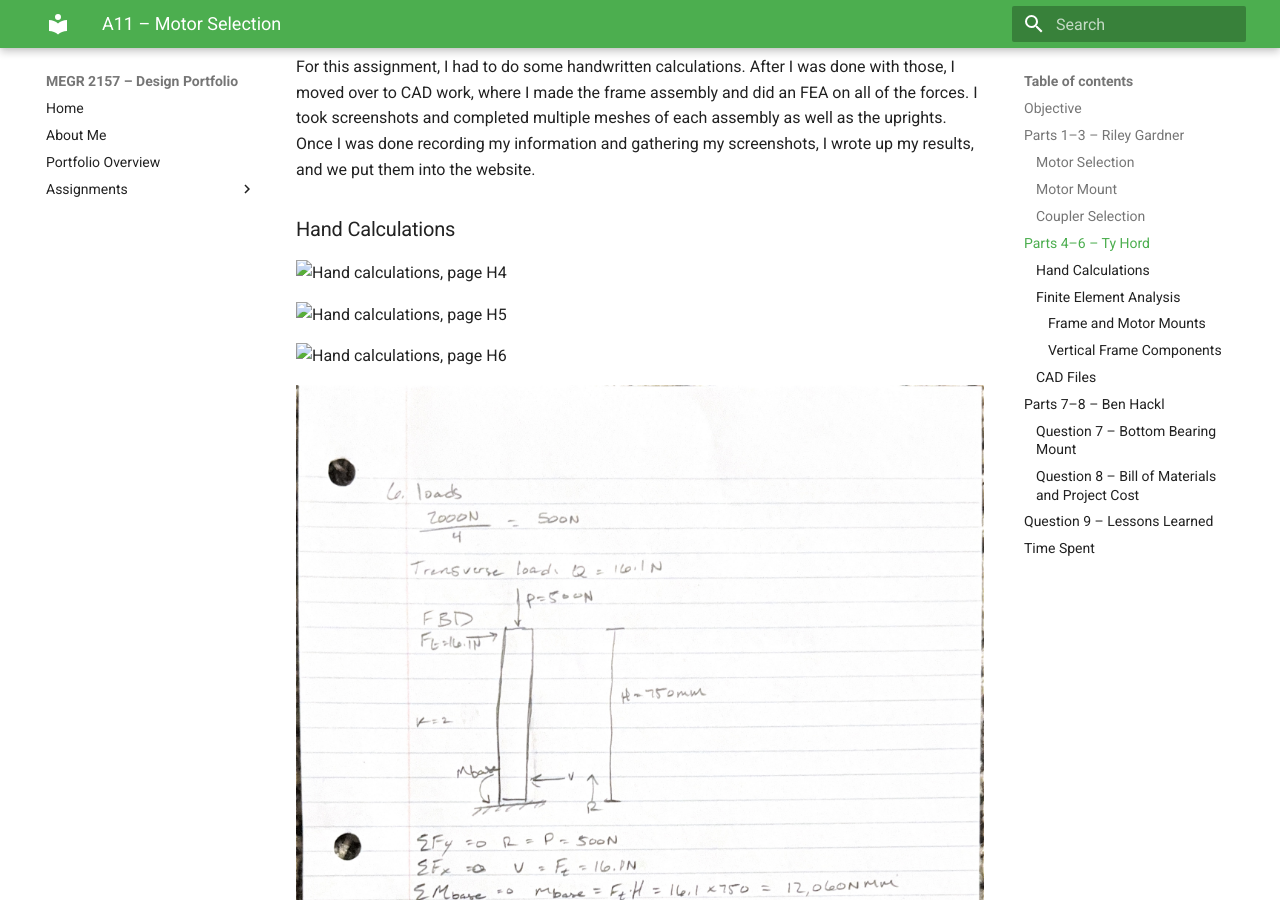
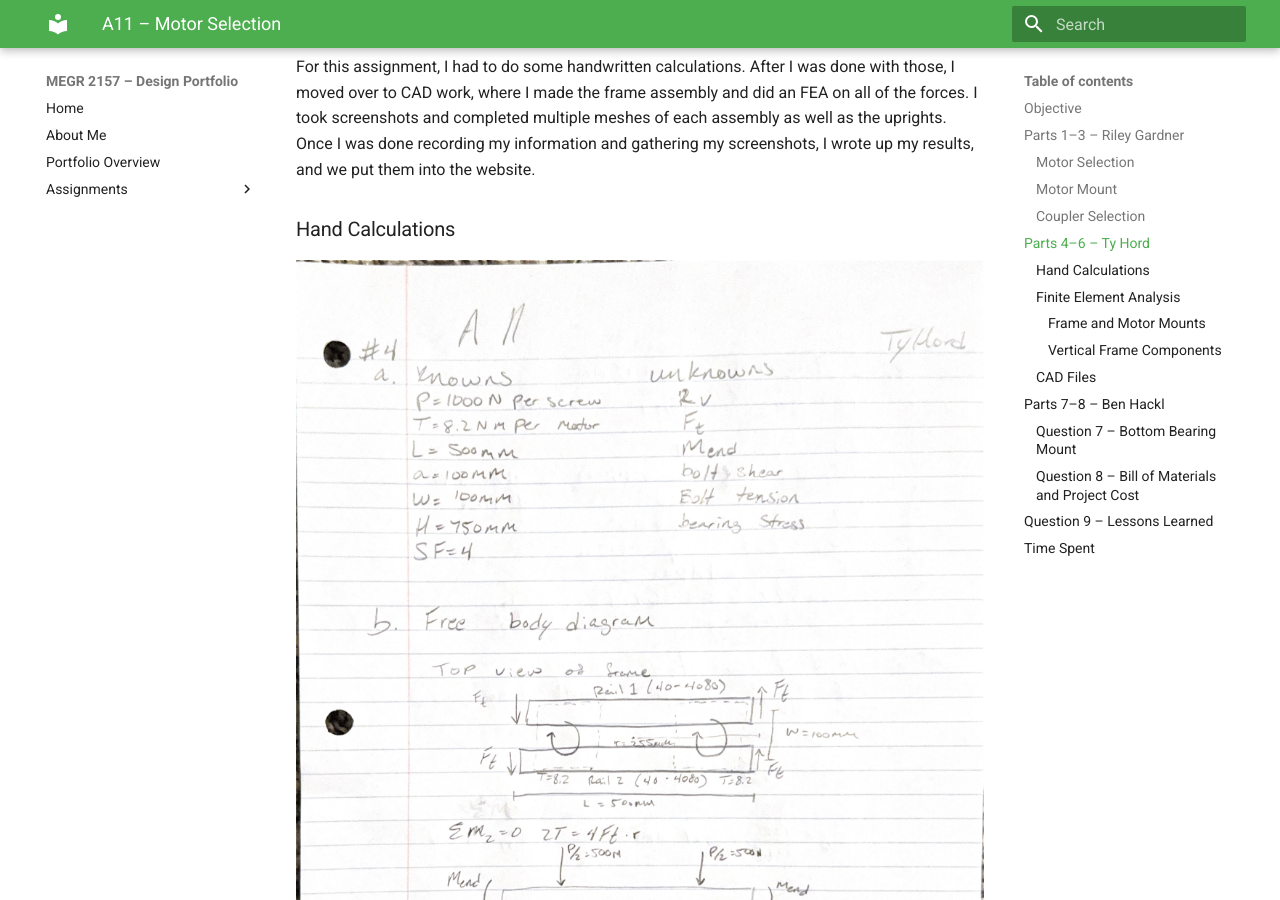
Before and after one commit to thord1-stack/design-projects-portfolio, an MkDocs documentation site: the page built from docs/assignments/a11/index.md, in a window 1280 px wide and 900 px high, scrolled down 1721 px. Built offline with MkDocs 1.6.1 and Material for MkDocs 9.7.7, drawn with Linux system fonts in a browser that asks for light colours.

Commit message:
Update index.md

```diff
--- a/docs/assignments/a11/index.md
+++ b/docs/assignments/a11/index.md
@@ -38,7 +38,7 @@ For this assignment, I had to do some handwritten calculations. After I was done
 
 ### Hand Calculations
 
-![Hand calculations, page H4](./H4.jpg)
+![Hand calculations, page H4](./H4 (1).jpg)
 
 ![Hand calculations, page H5](./H5.jpg)
 
```
